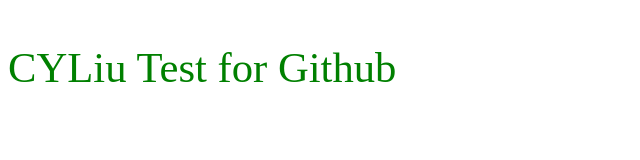
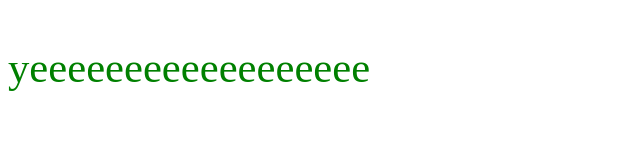
Before and after one commit to yanmimn/90918113, a plain HTML site: page index.html in a window 1280 px wide. Shown: the whole page, without its empty margins (0-640 px from the left). Drawn offline with Linux system fonts and the light colour scheme.

Commit message:
Update index.html

```diff
--- a/index.html
+++ b/index.html
@@ -6,6 +6,6 @@
 </head>
 
 <body>
-    <p style="color:green; font-size:32pt">CYLiu Test for Github</p>
+    <p style="color:green; font-size:32pt">yeeeeeeeeeeeeeeeeee</p>
 </body>
 </html>
```
